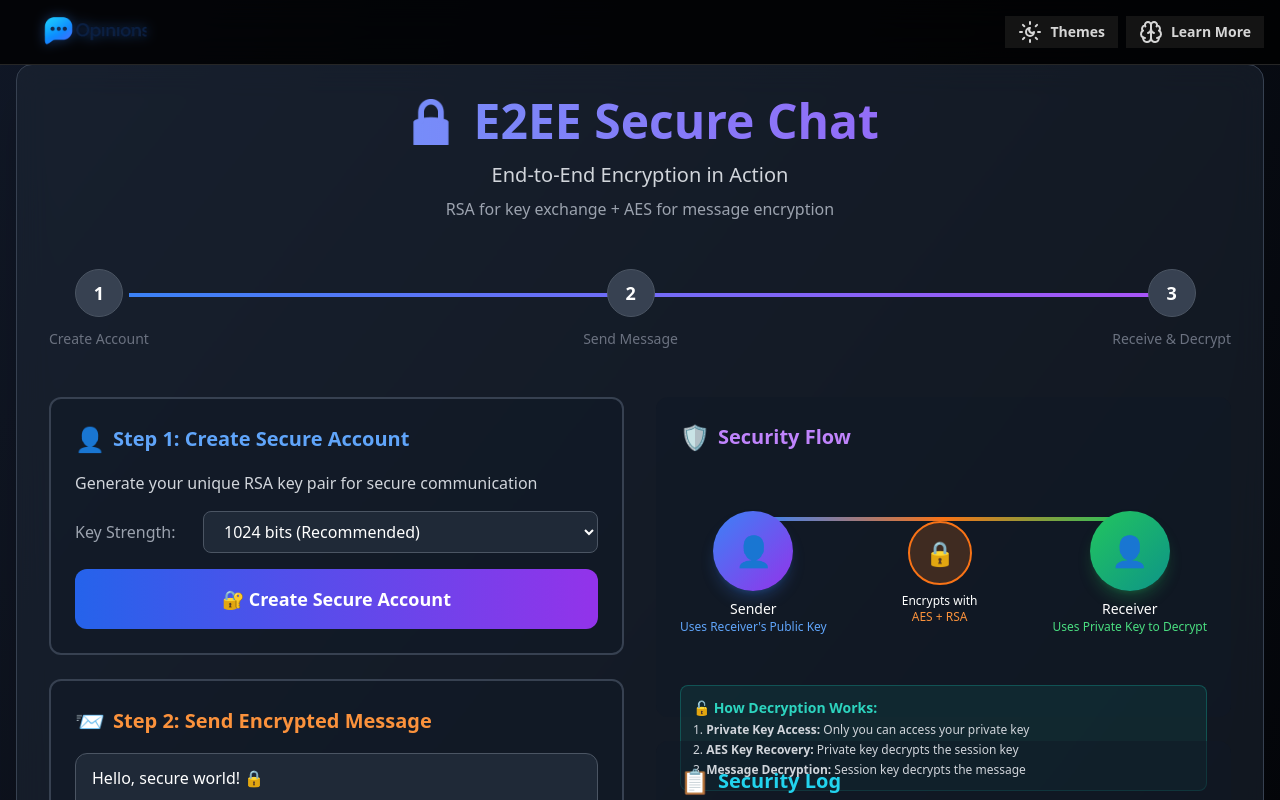
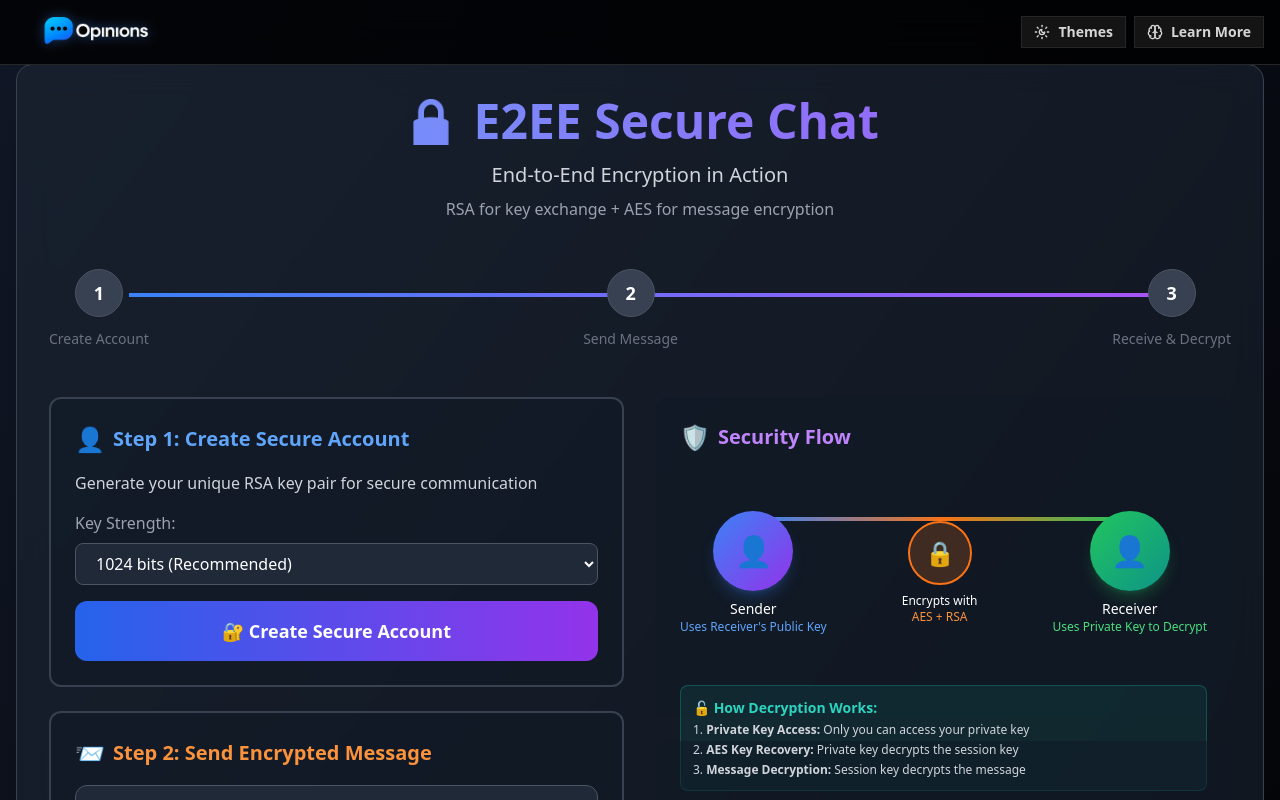
Before and after one commit to rii98/chat-app-e2ee, a React (Vite) app in the folder frontend/: page /demo in a window 1280 px wide. Shown: the top 800 px of the page. Built offline with nearby package versions, Linux system fonts and the light colour scheme; no server answers.

Commit message:
UI fixed

```diff
--- a/frontend/src/components/E2EEChatDemo.jsx
+++ b/frontend/src/components/E2EEChatDemo.jsx
@@ -292,12 +292,25 @@ const E2EEChatDemo = () => {
                     Generate your unique RSA key pair for secure communication
                   </p>
 
-                  <div className="flex items-center mb-4">
+                  {/* <div className="flex items-center mb-4">
                     <label className="text-gray-400 min-w-32">Key Strength:</label>
                     <select
                       value={keySize}
                       onChange={(e) => setKeySize(Number(e.target.value))}
                       className="flex-1 px-4 py-2 bg-gray-800 border border-gray-600 rounded-lg text-white focus:outline-none focus:border-blue-500"
+                    >
+                      <option value="512">512 bits (Fast)</option>
+                      <option value="1024">1024 bits (Recommended)</option>
+                      <option value="2048">2048 bits (Maximum Security)</option>
+                    </select>
+                  </div> */}
+
+<div className="space-y-2 mb-4">
+  <label className="text-gray-400 block">Key Strength:</label>
+  <select
+    value={keySize}
+    onChange={(e) => setKeySize(Number(e.target.value))}
+    className="w-full px-4 py-2 bg-gray-800 border border-gray-600 rounded-lg text-white focus:outline-none focus:border-blue-500"
   >
     <option value="512">512 bits (Fast)</option>
     <option value="1024">1024 bits (Recommended)</option>
@@ -385,11 +398,17 @@ const E2EEChatDemo = () => {
                   <div className="space-y-2 text-xs font-mono">
   <div className="bg-gray-800 rounded-lg p-2">
     <div className="text-orange-300">AES Key (RSA Encrypted):</div>
-                      <div className="text-gray-400">{encryptedAesKey.substring(0, 50)}...</div>
+    <div className="text-gray-400 break-all">
+      <span className="hidden sm:inline">{encryptedAesKey.substring(0, 50)}...</span>
+      <span className="sm:hidden">{encryptedAesKey.substring(0, 25)}...</span>
+    </div>
   </div>
   <div className="bg-gray-800 rounded-lg p-2">
     <div className="text-orange-300">Message (AES Encrypted):</div>
-                      <div className="text-gray-400">{encryptedMessage.substring(0, 50)}...</div>
+    <div className="text-gray-400 break-all">
+      <span className="hidden sm:inline">{encryptedMessage.substring(0, 50)}...</span>
+      <span className="sm:hidden">{encryptedMessage.substring(0, 25)}...</span>
+    </div>
   </div>
 </div>
                 </div>
@@ -555,7 +574,7 @@ const E2EEChatDemo = () => {
 
             {/* Process Log */}
             <div className="bg-gray-900/50 rounded-xl p-6 flex flex-col h-96">
-              <h3 className="text-xl font-semibold text-cyan-400 mb-4 flex items-center gap-2">
+              <h3 className="text-xl font-semibold text-cyan-400 mb-4 flex items-center gap-2 mt-20 sm:mt-10">
                 <span className="text-2xl">📋</span>
                 Security Log
               </h3>
--- a/frontend/src/components/Navbar.jsx
+++ b/frontend/src/components/Navbar.jsx
@@ -1,51 +1,88 @@
 import { Link } from "react-router-dom";
 import { useAuthStore } from "../store/useAuthStore";
-import { LogOut, SunMoon, User,Brain } from "lucide-react";
+import { useThemeStore } from "../store/useThemeStore";
+import { LogOut, SunMoon, User, Brain } from "lucide-react";
+import { useEffect, useState } from "react";
 
 const Navbar = () => {
   const { logout, authUser } = useAuthStore();
+  const { theme } = useThemeStore();
+  const [isDarkTheme, setIsDarkTheme] = useState(false);
+
+  // Determine if current theme is dark based on your theme names
+  useEffect(() => {
+    const darkThemes = ['black', 'dark'];
+    setIsDarkTheme(darkThemes.includes(theme));
+  }, [theme]);
 
   return (
-
     <header
       className="bg-base-100 border-b border-base-300 fixed w-full top-0 z-40
       backdrop-blur-lg bg-base-100/80"
     >
-
       <div className="container mx-auto px-4 h-16">
         <div className="flex items-center justify-between h-full">
-          {/* Logo Only */}
+          {/* Logo with theme detection using Zustand store */}
           <Link
             to="/"
             className="flex items-center hover:opacity-90 transition-all"
           >
+            {/* Show dark logo for light themes */}
             <img
               src="/logo.png"
               alt="Opinions Logo"
-              className="w-40 h-40 object-contain rounded-2xl hover:scale-105 transition-transform drop-shadow-[0_0_6px_rgba(59,130,246,0.4)]"
+              className={`w-40 h-40 object-contain rounded-2xl hover:scale-105 transition-transform drop-shadow-[0_0_6px_rgba(59,130,246,0.4)] ${
+                !isDarkTheme ? 'block' : 'hidden'
+              }`}
+            />
+            {/* Show light logo for dark themes */}
+            <img
+              src="/logo3.png"
+              alt="Opinions Logo"
+              className={`w-40 h-40 object-contain rounded-2xl hover:scale-105 transition-transform drop-shadow-[0_0_6px_rgba(59,130,246,0.4)] ${
+                isDarkTheme ? 'block' : 'hidden'
+              }`}
             />
           </Link>
 
-          {/* Buttons Section */}
+          {/* Navigation Buttons */}
           <div className="flex items-center gap-2">
-            <Link to={"/themes"} className="btn btn-sm gap-2">
-              <SunMoon />
+            {/* Themes Button */}
+            <Link
+              to={"/themes"}
+              className="btn btn-sm gap-2 bg-base-200 hover:bg-base-300 border-base-300 text-base-content"
+            >
+              <SunMoon className="size-4" />
               <span className="hidden sm:inline">Themes</span>
             </Link>
-            <Link to={"/demo"} className="btn btn-sm gap-2">
-              <Brain/>
+
+            {/* Demo/Learn More Button */}
+            <Link
+              to={"/demo"}
+              className="btn btn-sm gap-2 bg-base-200 hover:bg-base-300 border-base-300 text-base-content"
+            >
+              <Brain className="size-4" />
               <span className="hidden sm:inline">Learn More</span>
             </Link>
 
+            {/* Authenticated User Menu */}
             {authUser && (
               <>
-                <Link to={"/profile"} className="btn btn-sm gap-2">
-                  <User className="size-5" />
+                {/* Profile Button */}
+                <Link
+                  to={"/profile"}
+                  className="btn btn-sm gap-2 bg-base-200 hover:bg-base-300 border-base-300 text-base-content"
+                >
+                  <User className="size-4" />
                   <span className="hidden sm:inline">Profile</span>
                 </Link>
 
-                <button className="flex gap-2 items-center" onClick={logout}>
-                  <LogOut className="size-5" />
+                {/* Logout Button */}
+                <button
+                  className="btn btn-sm gap-2 bg-base-200 hover:bg-base-300 border-base-300 text-base-content"
+                  onClick={logout}
+                >
+                  <LogOut className="size-4" />
                   <span className="hidden sm:inline">Logout</span>
                 </button>
               </>
```
Also changed, not shown: frontend/public/logo2.png (added), frontend/public/logo3.png (added). Lines whose indentation alone changed are shown as unchanged.
